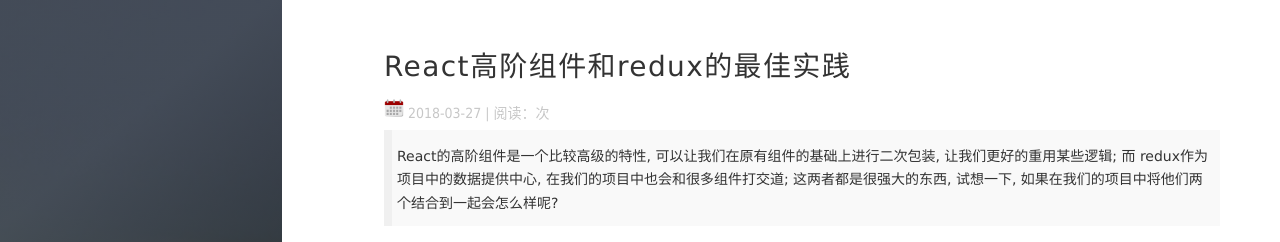
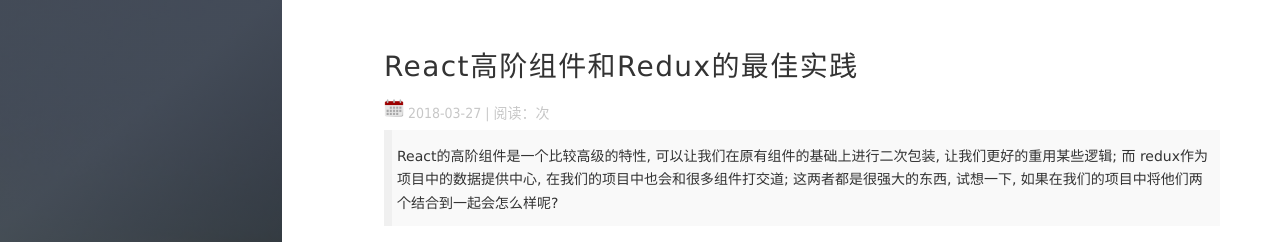
Before and after one commit to iceyangcc/blog, a Jekyll site: the page built from _posts/2018-03-27-hoc-redux.md, in a window 1280 px wide and 900 px high. Shown: the top 242 px of the window. Built offline with Jekyll 4.4.1, drawn with Linux system fonts in a browser that asks for light colours; nearby versions of some CDN libraries; library files that are not in the unit come from our copies; comment, search, counter and statistics services are not loaded.

Commit message:
bug fixed

```diff
--- a/_posts/2018-03-27-hoc-redux.md
+++ b/_posts/2018-03-27-hoc-redux.md
@@ -1,8 +1,8 @@
 ---
 layout: post
-title: "React高阶组件和redux的最佳实践"
+title: "React高阶组件和Redux的最佳实践"
 date: 2018-03-27
-description: "React高阶组件,redux,装饰器"
+description: "React高阶组件,Redux,装饰器"
 tag: React
 ---
 
```
